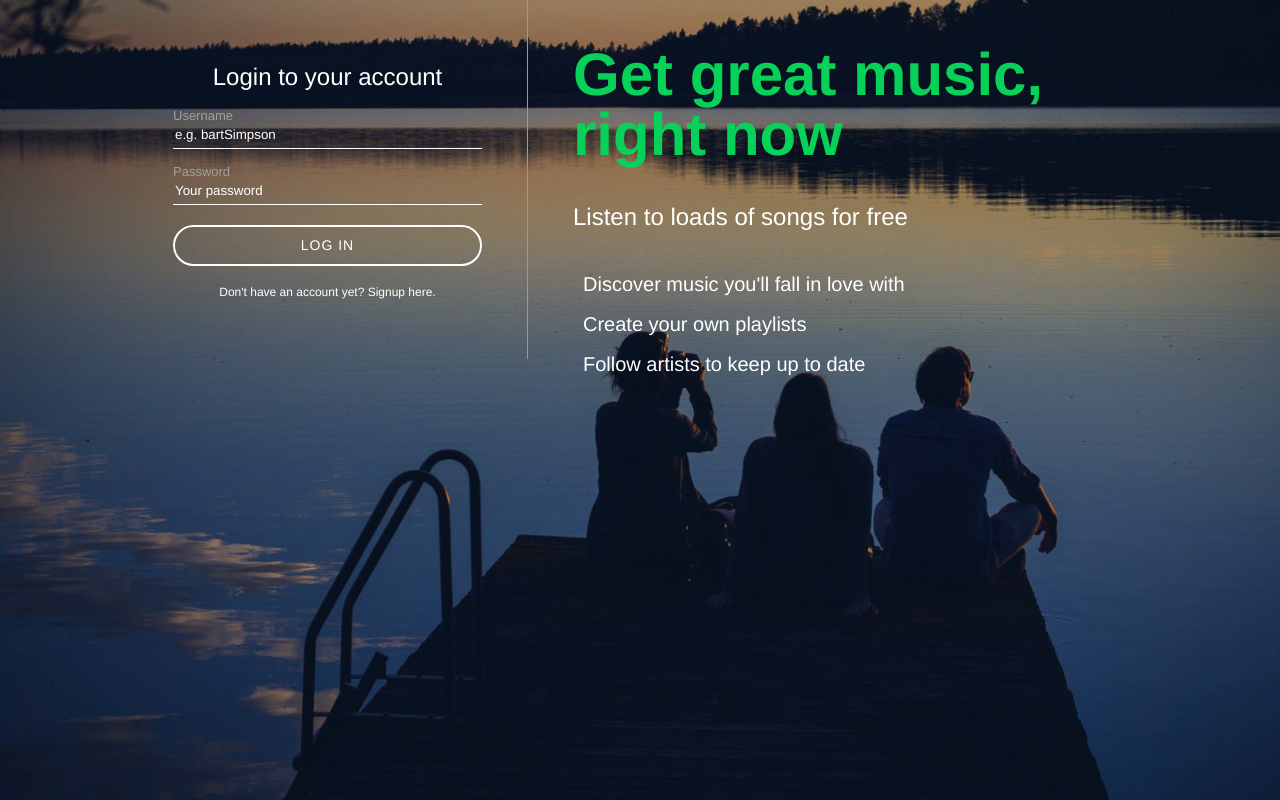
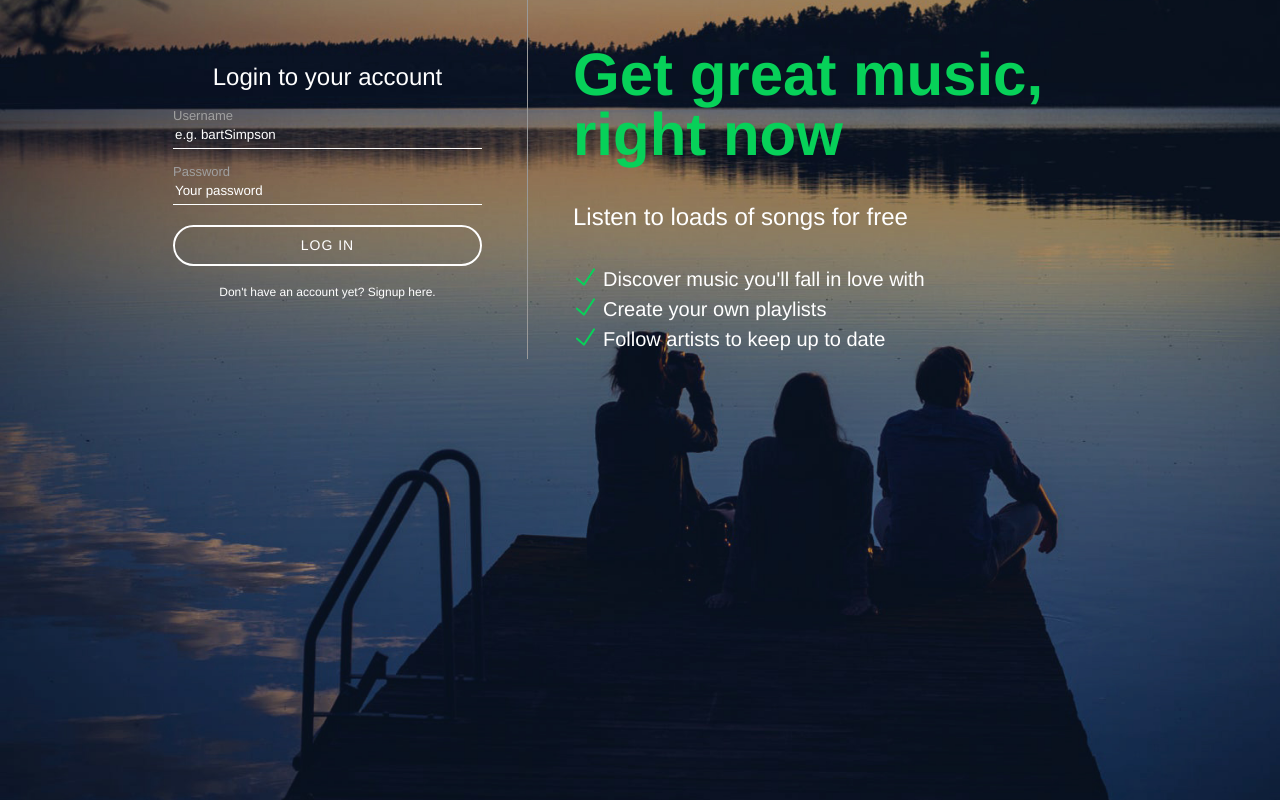
Before and after one commit to WilsonBenavides/Slotify, a PHP site: page /register.php in a window 1280 px wide. Run offline with PHP 8.4, Linux system fonts and the light colour scheme; some libraries are stand-ins or nearby versions.

Commit message:
ep 35 icons FOR FREE Icons8

```diff
--- a/assets/css/register.css
+++ b/assets/css/register.css
@@ -131,5 +131,6 @@ body {
 #loginText li {
     font-size: 20px;
     list-style-type: none;
-    padding: 10px;
+    padding: 5px 30px;
+    background: url(../images/icons/checkmark.png) no-repeat 0 0;
 }
```
Also changed, not shown: assets/images/icons/checkmark.png (added).
